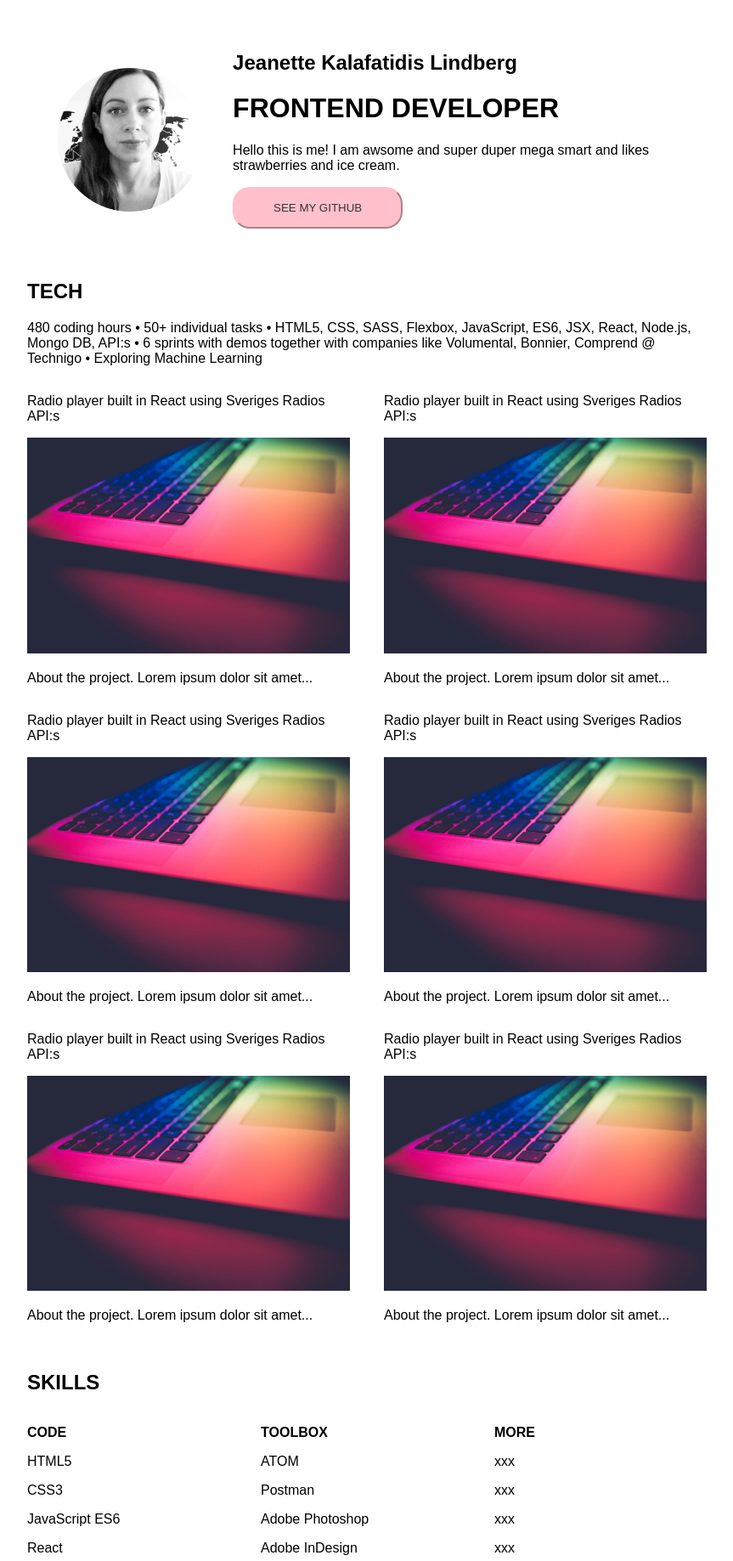
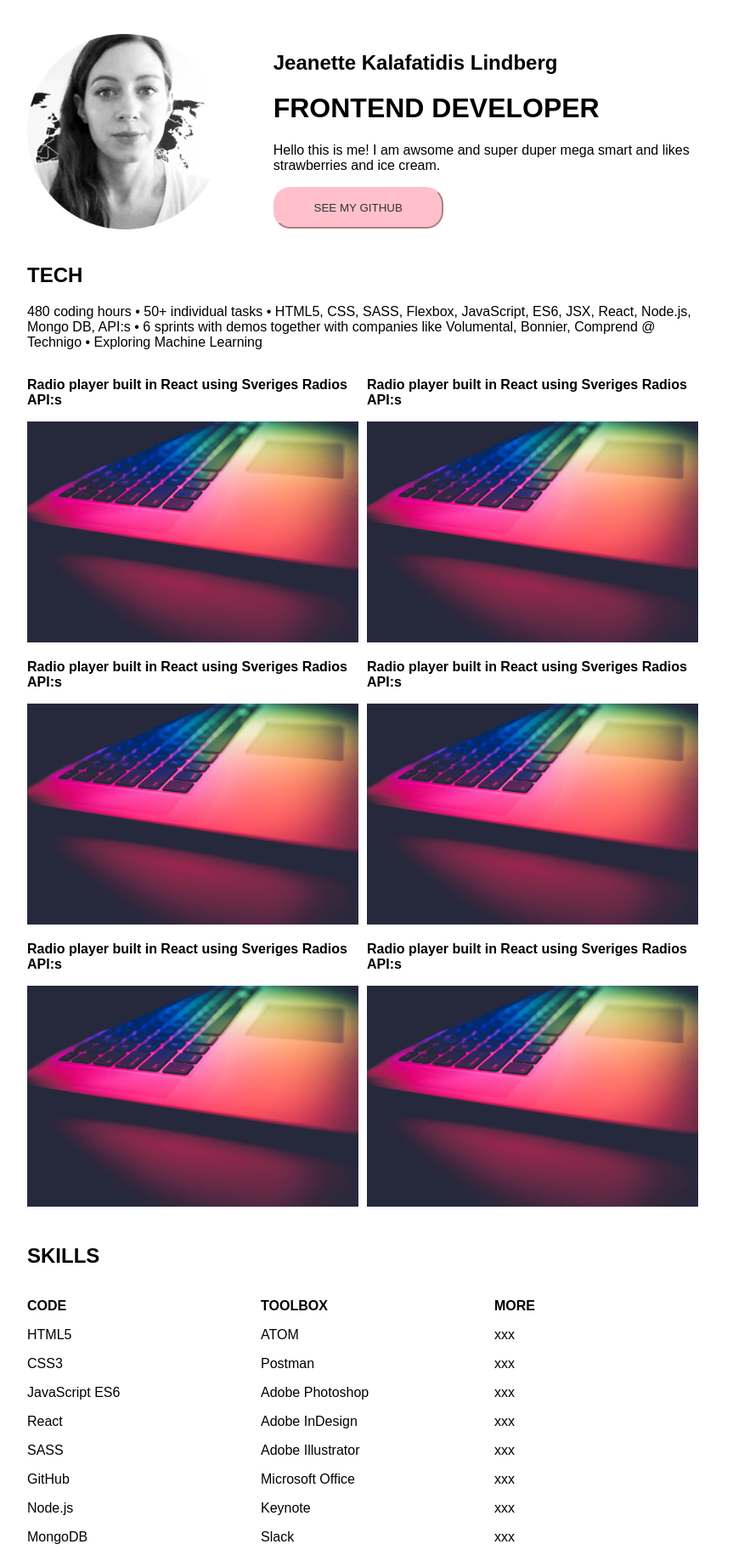
Before and after one commit to aejlindberg/portfolio, a React app in the folder react-starter-1.4.1/: page / in a window 1280 px wide. Shown: the top 1837 px of the page at 85% size, without its empty margins (208-1071 px from the left). Built offline with nearby package versions, Linux system fonts and the light colour scheme.

Commit message:
Cleaned app.js by adding components + started routing

```diff
--- a/react-starter-1.4.1/package.json
+++ b/react-starter-1.4.1/package.json
@@ -7,6 +7,7 @@
     "eslint-plugin-jsx-a11y": "^6.0.3",
     "react": "^16.2.0",
     "react-dom": "^16.2.0",
+    "react-router-dom": "^4.3.1",
     "react-scripts": "2.0.3"
   },
   "scripts": {
--- a/react-starter-1.4.1/src/components/app.js
+++ b/react-starter-1.4.1/src/components/app.js
@@ -1,17 +1,23 @@
 import React from "react"
-import Tech from "./Tech"
+import { BrowserRouter as Router, Route, Link } from "react-router-dom"
 
-const techExpJson = require("./../techExp.json")
+// import Tech from "./Tech"
+import Skills from "./skillsSection.js"
+import Studies from "./studiesSection.js"
+import Cases from "./casesSection.js"
+import Project from "./ProjectPages"
+// const techExpJson = require("./../techExp.json")
 
 class App extends React.Component {
 
   render() {
     return (
+      <Router>
         <div className="landingPage">
           <div className="wrapper">
             <div className="aboutMeSection">
               <div className="aboutMeImage">
-              <img src="me.png" alt="Jeanette K Lindberg" />
+                <img src="/images/me.png" alt="Jeanette K Lindberg" />
               </div>
               <div className="aboutMeText">
                 <h2>Jeanette Kalafatidis Lindberg</h2>
@@ -33,106 +39,15 @@ class App extends React.Component {
                Exploring Machine Learning
               </p>
             </div>
-          <div className="techSection">
-            {techExpJson.experiences.map((experience) => {
-              return <Tech
-                key={experience.key}
-                title={experience.title}
-                image={experience.image}
-                description={experience.description} />
-            }
-            )}
+            <div className="casesSection">
+              <Cases />
+              <Route path="/case1" component={Project} />
             </div>
-
             <div className="skillsSection">
-            <h2>SKILLS</h2>
-            <div className="skillsColumns">
-              <div className="skills">
-                <p><strong>CODE</strong></p>
-                <p>HTML5</p>
-                <p>CSS3</p>
-                <p>JavaScript ES6</p>
-                <p>React</p>
-                <p>SASS</p>
-                <p>GitHub</p>
-                <p>Node.js</p>
-                <p>MongoDB</p>
+              <Skills />
             </div>
-              <div className="skills">
-                <p><strong>TOOLBOX</strong></p>
-                <p>ATOM</p>
-                <p>Postman</p>
-                <p>Adobe Photoshop</p>
-                <p>Adobe InDesign</p>
-                <p>Adobe Illustrator</p>
-                <p>Microsoft Office</p>
-                <p>Keynote</p>
-                <p>Slack</p>
-              </div>
-              <div className="skills">
-                <p><strong>MORE</strong></p>
-                <p>xxx</p>
-                <p>xxx</p>
-                <p>xxx</p>
-                <p>xxx</p>
-                <p>xxx</p>
-                <p>xxx</p>
-                <p>xxx</p>
-                <p>xxx</p>
-              </div>
-            </div>
-          </div>
-
             <div className="studiesSection">
-            <h2>STUDIES</h2>
-            <div className="studiesColumns">
-              <div className="studies">
-                <p><strong>FRONTEND DEVELOPER</strong></p>
-                <p>Full-time 12 w boot camp / intensive program.
-                Covering everything from the basics of programming
-                to how to structure and build bigger web projects.
-                Focus on JavaScript. Total 480 coding hours, 50 +
-                individual tasks (in HTML5, CSS, JavaScript, JSX,
-                React, Node.js) and 6 sprints with demos together
-                with companies like Volumental, Bonnier News and
-                Comprend.
-                </p>
-                <br />
-                <p>Sthlm Sep.-Nov. 2018</p>
-              </div>
-              <div className="studies">
-                <p><strong>JAVASCRIPT</strong></p>
-                <p>3 day intensive course in JavaScript. Build a
-                newsite with Google News API.
-                </p>
-                <br />
-                <p>Visby Sep. 2018</p>
-              </div>
-              <div className="studies">
-                <p><strong>HTML AND CSS</strong></p>
-                <p>Online Course. Build a webpage in HTML & CSS.
-                </p>
-                <br />
-                <p>Sthlm Feb. 2018</p>
-              </div>
-              <div className="studies">
-                <p><strong>WORDPRESS</strong></p>
-                <p>Introduction to WordPress.
-                </p>
-                <br />
-                <p>Sthlm Feb. 2014</p>
-              </div>
-              <div className="studies">
-                <p><strong>MASTER IN SOCIAL ANTHROPOLOGY</strong></p>
-                <p>5 years at Stockholm University.
-                </p>
-                <br />
-                <p>Sthlm Sep. 2005-Sep. 2010</p>
-              </div>
-              <div className="studiesButton">
-                <button>SEE MY LINKEDIN</button>
-              </div>
-            </div>
+              <Studies />
             </div>
           </div>
           <div className="footer">
@@ -142,10 +57,10 @@ class App extends React.Component {
             </p>
           </div>
         </div>
+      </Router>
 
     )
   }
-
 }
 
 export default App
--- /dev/null
+++ b/react-starter-1.4.1/src/components/casesSection.js
@@ -0,0 +1,39 @@
+import React from "react"
+import { BrowserRouter as Router, Route, Link } from "react-router-dom"
+
+class Cases extends React.Component {
+
+  render() {
+    return (
+      <div className="casesGrid">
+        <div className="case">
+          <p><strong>Radio player built in React using Sveriges Radios API:s</strong></p>
+          <Link to="/case1"><img src="/images/techExp.jpg" alt="Radio Player" /></Link>
+        </div>
+        <div className="case">
+          <p><strong>Radio player built in React using Sveriges Radios API:s</strong></p>
+          <img src="/images/techExp.jpg" alt="Radio Player" />
+        </div>
+        <div className="case">
+          <p><strong>Radio player built in React using Sveriges Radios API:s</strong></p>
+          <img src="/images/techExp.jpg" alt="Radio Player" />
+        </div>
+        <div className="case">
+          <p><strong>Radio player built in React using Sveriges Radios API:s</strong></p>
+          <img src="/images/techExp.jpg" alt="Radio Player" />
+        </div>
+        <div className="case">
+          <p><strong>Radio player built in React using Sveriges Radios API:s</strong></p>
+          <img src="/images/techExp.jpg" alt="Radio Player" />
+        </div>
+        <div className="case">
+          <p><strong>Radio player built in React using Sveriges Radios API:s</strong></p>
+          <img src="/images/techExp.jpg" alt="Radio Player" />
+        </div>
+      </div>
+
+    )
+  }
+}
+
+export default Cases
--- /dev/null
+++ b/react-starter-1.4.1/src/components/skillsSection.js
@@ -0,0 +1,50 @@
+import React from "react"
+
+class Skills extends React.Component {
+
+  render() {
+    return (
+      <div>
+        <h2>SKILLS</h2>
+        <div className="skillsColumns">
+          <div className="skills">
+            <p><strong>CODE</strong></p>
+            <p>HTML5</p>
+            <p>CSS3</p>
+            <p>JavaScript ES6</p>
+            <p>React</p>
+            <p>SASS</p>
+            <p>GitHub</p>
+            <p>Node.js</p>
+            <p>MongoDB</p>
+          </div>
+          <div className="skills">
+            <p><strong>TOOLBOX</strong></p>
+            <p>ATOM</p>
+            <p>Postman</p>
+            <p>Adobe Photoshop</p>
+            <p>Adobe InDesign</p>
+            <p>Adobe Illustrator</p>
+            <p>Microsoft Office</p>
+            <p>Keynote</p>
+            <p>Slack</p>
+          </div>
+          <div className="skills">
+            <p><strong>MORE</strong></p>
+            <p>xxx</p>
+            <p>xxx</p>
+            <p>xxx</p>
+            <p>xxx</p>
+            <p>xxx</p>
+            <p>xxx</p>
+            <p>xxx</p>
+            <p>xxx</p>
+          </div>
+        </div>
+      </div>
+
+    )
+  }
+}
+
+export default Skills
--- /dev/null
+++ b/react-starter-1.4.1/src/components/studiesSection.js
@@ -0,0 +1,57 @@
+import React from "react"
+
+class Studies extends React.Component {
+
+  render() {
+    return (
+      <div>
+        <h2>STUDIES</h2>
+        <div className="studiesColumns">
+          <div className="studies">
+            <p><strong>FRONTEND DEVELOPER</strong></p>
+            <p>Full-time 12 w boot camp / intensive program.
+            Covering everything from the basics of programming
+            to how to structure and build bigger web projects.
+            Focus on JavaScript. Total 480 coding hours, 50 +
+            individual tasks (in HTML5, CSS, JavaScript, JSX,
+            React, Node.js) and 6 sprints with demos together
+            with companies like Volumental, Bonnier News and
+            Comprend.
+            </p>
+            <p>Sthlm Sep.-Nov. 2018</p>
+          </div>
+          <div className="studies">
+            <p><strong>JAVASCRIPT</strong></p>
+            <p>3 day intensive course in JavaScript. Build a
+            newsite with Google News API.
+            </p>
+            <p>Visby Sep. 2018</p>
+          </div>
+          <div className="studies">
+            <p><strong>HTML AND CSS</strong></p>
+            <p>Online Course. Build a webpage in HTML & CSS.
+            </p>
+            <p>Sthlm Feb. 2018</p>
+          </div>
+          <div className="studies">
+            <p><strong>WORDPRESS</strong></p>
+            <p>Introduction to WordPress.
+            </p>
+            <p>Sthlm Feb. 2014</p>
+          </div>
+          <div className="studies">
+            <p><strong>MASTER IN SOCIAL ANTHROPOLOGY</strong></p>
+            <p>5 years at Stockholm University.
+            </p>
+            <p>Sthlm Sep. 2005-Sep. 2010</p>
+          </div>
+          <div className="studiesButton">
+            <button>SEE MY LINKEDIN</button>
+          </div>
+        </div>
+      </div>
+    )
+  }
+}
+
+export default Studies
--- a/react-starter-1.4.1/src/index.css
+++ b/react-starter-1.4.1/src/index.css
@@ -40,22 +40,31 @@ img {
 .aboutMeSection {
   display: flex;
   display: row;
-  margin: 40px 20px 40px 0;
+  margin: 40px 0;
 }
 
 .aboutMeImage img {
-  width: 70%;
-  margin: 40px auto;
+  width: 100%;
+  /* margin: 40px auto; */
   display: flex;
 }
 
-.techSection,
+.aboutMeText {
+  margin-left: 60px;
+}
+
+.casesGrid,
 .skillsColumns,
 .studiesColumns {
   margin-bottom: 40px;
   display: flex;
   flex-flow: row wrap;
   justify-content: space-between;
+}
+
+.case {
+  width: 390px;
+  margin-right: 10px;
 }
 
 .skills, .studies {
```
Also changed, not shown: react-starter-1.4.1/public/images/me.png (renamed from react-starter-1.4.1/public/me.png), react-starter-1.4.1/public/images/techExp.jpg (renamed from react-starter-1.4.1/public/techExp.jpg), react-starter-1.4.1/src/components/aboutMeSection.js (added), 1 other file. Lines whose indentation alone changed are shown as unchanged.
